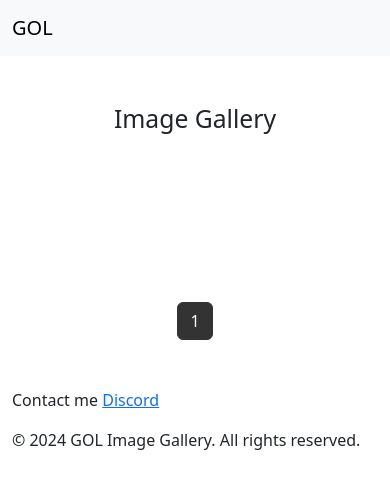
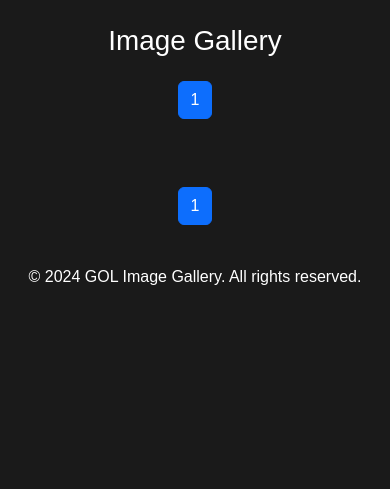
Before and after one commit to VikumKarunathilake/AI-Powered-Image-Gallery, a Flask app: page /gallery in a window 390 px wide. Shown: the top 489 px of the page. Run offline with Flask 3, Linux system fonts and the light colour scheme; data that the repository does not hold is empty; some libraries are stand-ins or nearby versions.

Commit message:
recreate website

```diff
--- a/app.py
+++ b/app.py
@@ -36,7 +36,6 @@ def index():
 
 @app.route('/gallery')
 def gallery():
-    # Pagination logic
     page = request.args.get('page', 1, type=int)
     per_page = 12  # Number of images per page
     offset = (page - 1) * per_page
@@ -45,15 +44,26 @@ def gallery():
         conn = get_db_connection()
         cur = conn.cursor()
         cur.execute('SELECT COUNT(*) FROM images WHERE approved = TRUE;')
-        total_images = cur.fetchone()[0]  # Get total count of images
+        total_images = cur.fetchone()[0]
 
-        cur.execute('SELECT * FROM images WHERE approved = TRUE ORDER BY id LIMIT %s OFFSET %s;', (per_page, offset))
+        cur.execute('''
+            SELECT id, img_id, title, url_viewer, url, display_url,
+                   width, height, size, upload_time, expiration,
+                   filename, mime_type,
+                   (SELECT COUNT(*) FROM likes WHERE image_id = images.id) as likes,
+                   (SELECT COUNT(*) FROM views WHERE image_id = images.id) as views,
+                   (SELECT COUNT(*) FROM comments WHERE image_id = images.id) as comments
+            FROM images
+            WHERE approved = TRUE
+            ORDER BY upload_time DESC
+            LIMIT %s OFFSET %s;
+        ''', (per_page, offset))
         paginated_images = cur.fetchall()
 
         cur.close()
         conn.close()
     except Exception as e:
-        print(f"Error: {e}")  # Debugging line
+        print(f"Error: {e}")
         abort(500, description="An error occurred while accessing the database.")
 
     return render_template('gallery.html', images=paginated_images, page=page,
--- a/templates/gallery.html
+++ b/templates/gallery.html
@@ -4,101 +4,154 @@
 <head>
     <meta charset="UTF-8">
     <meta name="viewport" content="width=device-width, initial-scale=1.0">
-    <title>Image Gallery</title>
-
-    <link href="https://cdn.jsdelivr.net/npm/bootstrap@5.3.0-alpha3/dist/css/bootstrap.min.css" rel="stylesheet">
-
+    <title>GOL Image Gallery</title>
+    <link href="https://cdn.jsdelivr.net/npm/bootstrap@5.3.0-alpha1/dist/css/bootstrap.min.css" rel="stylesheet">
     <style>
-        html {
-            scroll-behavior: smooth;
+        body {
+            background-color: #1a1a1a;
+            color: #ffffff;
+            font-family: Arial, sans-serif;
         }
 
-        .gallery {
-            column-count: 3;
-            column-gap: 20px;
-            padding: 60px 20px;
+        .navbar {
+            background-color: #2a2a2a;
         }
 
-        .gallery div {
-            break-inside: avoid;
-            margin-bottom: 20px;
-            position: relative;
-            /* For captions */
+        .navbar-brand,
+        .nav-link {
+            color: #ffffff !important;
         }
 
-        .gallery img {
-            width: 100%;
-            height: auto;
-            border-radius: 8px;
-            display: block;
-            transition: transform 0.3s ease, opacity 0.3s ease;
-            box-shadow: 0 2px 4px rgba(0, 0, 0, 0.1);
+        .gallery-grid {
+            display: grid;
+            grid-template-columns: repeat(auto-fill, minmax(250px, 1fr));
+            gap: 16px;
+            padding: 16px;
         }
 
-        .gallery img:hover {
-            transform: scale(1.05);
-            opacity: 0.85;
+        .gallery-item {
+            position: relative;
+            overflow: hidden;
+            border-radius: 8px;
+            transition: transform 0.3s ease;
         }
 
-        /* Pagination Highlight */
-        .pagination .page-item.active .page-link {
-            background-color: #333;
-            border-color: #333;
+        .gallery-item:hover {
+            transform: scale(1.05);
         }
 
-        /* Responsive Design */
-        @media (min-width: 1200px) {
-            .gallery {
-                column-count: 3;
-            }
+        .gallery-item img {
+            width: 100%;
+            height: 350px;
+            object-fit: cover;
         }
 
-        @media (max-width: 1200px) and (min-width: 768px) {
-            .gallery {
-                column-count: 2;
-            }
+        .image-info {
+            position: absolute;
+            bottom: 0;
+            left: 0;
+            right: 0;
+            background: rgba(0, 0, 0, 0.7);
+            padding: 10px;
+            opacity: 0;
+            transition: opacity 0.3s ease;
         }
 
-        @media (max-width: 768px) {
-            .gallery {
-                column-count: 1;
+        .gallery-item:hover .image-info {
+            opacity: 1;
         }
+
+        .image-title {
+            font-weight: bold;
+            margin-bottom: 5px;
+        }
+
+        .image-stats {
+            display: flex;
+            justify-content: space-between;
+            font-size: 0.8em;
+        }
+
+        .pagination {
+            justify-content: center;
+            margin-top: 20px;
+        }
+
+        .page-link {
+            color: #ffffff;
+            background-color: #2a2a2a;
+            border-color: #444;
+        }
+
+        .page-link:hover {
+            color: #ffffff;
+            background-color: #444;
+        }
+
+        .modal-content {
+            background-color: #2a2a2a;
+            color: #ffffff;
+        }
+
+        .modal-header,
+        .modal-footer {
+            border-color: #444;
+        }
+
+        .modal-body img {
+            max-width: 100%;
+            height: auto;
+        }
+
+        .modal-backdrop.show {
+            opacity: 0.8;
+            background-color: rgba(0, 0, 0, 0.8);
+        }
+
+        /* Custom modal animations */
+        .modal.fade .modal-dialog {
+            transform: translate(0, -50px);
+            transition: transform 0.3s ease-out;
+        }
+
+        .modal.show .modal-dialog {
+            transform: translate(0, 0);
+        }
+
+        /* Image and modal info styling */
+        .modal-body {
+            padding: 2rem;
+            background-color: #f8f9fa;
+        }
+
+        .modal-info p {
+            font-size: 1.1rem;
+            color: #555;
+        }
+
+        .modal-footer {
+            background-color: #f8f9fa;
+        }
+
+        .btn-primary {
+            background-color: #007bff;
+            border-color: #007bff;
+        }
+
+        .btn-primary:hover {
+            background-color: #0056b3;
+            border-color: #004085;
         }
     </style>
 </head>
 
 <body>
-    <nav class="navbar navbar-expand-lg navbar-light bg-light">
-        <div class="container">
-            <a class="navbar-brand" href="/">GOL</a>
-            <div class="collapse navbar-collapse" id="navbarNav">
-                <ul class="navbar-nav ms-auto">
-                    <li class="nav-item">
-                        <a class="nav-link" href="/">Home</a>
-                    </li>
-                    <li class="nav-item">
-                        <a class="nav-link active" href="/gallery">Gallery</a>
-                    </li>
-                </ul>
-            </div>
-        </div>
-    </nav>
 
-    <div class="container my-5">
-        <center>
-            <h2 class="mb-4">Image Gallery</h2>
-            <div class="gallery">
-                {% for image in images %}
-                <div>
-                    <img src="{{ image[5] | replace('.jpg', '.webp') }}" alt="{{ image[2] }}" loading="lazy"
-                        width="{{ image[6] }}" height="{{ image[7] }}">
-                </div>
-                {% endfor %}
 
-            </div>
-            <center>
-                <nav aria-label="Page navigation" class="mt-4">
-                    <ul class="pagination justify-content-center">
+    <div class="container-fluid">
+        <h1 class="text-center my-4">Image Gallery</h1>
+        <nav aria-label="Page navigation">
+            <ul class="pagination">
                 {% for p in range(1, (total_images // per_page) + 2) %}
                 <li class="page-item {% if p == page %}active{% endif %}">
                     <a class="page-link" href="{{ url_for('gallery', page=p) }}">{{ p }}</a>
@@ -106,21 +159,103 @@
                 {% endfor %}
             </ul>
         </nav>
+        <div class="gallery-grid">
+            {% for image in images %}
+            <div class="gallery-item" data-bs-toggle="modal" data-bs-target="#imageModal"
+                data-filename="{{ image[11] }}" data-filesize="{{ image[8] }}"
+                data-resolution="{{ image[6] }}x{{ image[7] }}" data-url="{{ image[5] | replace('.jpg', '.webp') }}"
+                data-title="{{ image[2] }}">
+                <img src="{{ image[5] | replace('.jpg', '.webp') }}" alt="{{ image[2] }}" loading="lazy">
+                <div class="image-info">
+                    <div class="image-title">{{ image[2] }}</div>
+                    <div class="image-stats">
+                        <span>👍 {{ image[6] }}</span>
+                        <span>👁️ {{ image[7] }}</span>
+                        <span>💬 {{ image[8] }}</span>
                     </div>
-    <footer id="contact">
-        <div class="container">
-            <p>Contact me <a href="https://discord.com/users/781158548364853270">Discord</a></p>
-            <p>&copy; 2024 GOL Image Gallery. All rights reserved.</p>
                 </div>
+            </div>
+            {% endfor %}
+        </div>
+
+        <!-- ... (pagination code remains the same) ... -->
+    </div>
+
+    <!-- Image Modal -->
+    <div class="modal fade" id="imageModal" tabindex="-1" aria-labelledby="imageModalLabel" aria-hidden="true">
+        <div class="modal-dialog modal-lg modal-dialog-centered">
+            <div class="modal-content">
+                <div class="modal-header">
+                    <h5 class="modal-title" id="imageModalLabel">Image Preview</h5>
+                    <button type="button" class="btn-close" data-bs-dismiss="modal" aria-label="Close"></button>
+                </div>
+                <div class="modal-body text-center">
+                    <img src="" alt="Full size image" id="modalImage" class="img-fluid mb-3 rounded shadow-lg"
+                        style="max-height: 60vh;">
+                    <div class="modal-info mt-3">
+                        <p><strong>File Name:</strong> <span id="fileName"></span></p>
+                        <p><strong>File Size:</strong> <span id="fileSize"></span></p>
+                        <p><strong>Resolution:</strong> <span id="resolution"></span></p>
+                    </div>
+                </div>
+                <div class="modal-footer justify-content-center">
+                    <a href="#" class="btn btn-primary btn-lg shadow-sm" id="downloadBtn" download>
+                        <i class="bi bi-download"></i> Download Image
+                    </a>
+                </div>
+            </div>
+        </div>
+    </div>
+
+    <nav aria-label="Page navigation">
+        <ul class="pagination">
+            {% for p in range(1, (total_images // per_page) + 2) %}
+            <li class="page-item {% if p == page %}active{% endif %}">
+                <a class="page-link" href="{{ url_for('gallery', page=p) }}">{{ p }}</a>
+            </li>
+            {% endfor %}
+        </ul>
+    </nav>
+    <footer class="text-center py-4">
+        <p>© 2024 GOL Image Gallery. All rights reserved.</p>
     </footer>
-    <script src="https://cdn.jsdelivr.net/npm/bootstrap@5.3.0-alpha3/dist/js/bootstrap.bundle.min.js"></script>
+
+    <script src="https://cdn.jsdelivr.net/npm/bootstrap@5.3.0-alpha1/dist/js/bootstrap.bundle.min.js"></script>
     <script>
-        document.querySelectorAll('.page-link').forEach(link => {
-            link.addEventListener('click', function () {
-                window.scrollTo({ top: 0, behavior: 'smooth' });
+        document.addEventListener('DOMContentLoaded', function () {
+            var imageModal = document.getElementById('imageModal');
+            imageModal.addEventListener('show.bs.modal', function (event) {
+                var button = event.relatedTarget;
+                var filename = button.getAttribute('data-filename');
+                var filesize = button.getAttribute('data-filesize');
+                var resolution = button.getAttribute('data-resolution');
+                var url = button.getAttribute('data-url');
+                var title = button.getAttribute('data-title');
+
+                var modalTitle = imageModal.querySelector('.modal-title');
+                var modalImage = document.getElementById('modalImage');
+                var fileNameSpan = document.getElementById('fileName');
+                var fileSizeSpan = document.getElementById('fileSize');
+                var resolutionSpan = document.getElementById('resolution');
+                var downloadBtn = document.getElementById('downloadBtn');
+
+                modalTitle.textContent = title;
+                modalImage.src = url;
+                modalImage.alt = title;
+                fileNameSpan.textContent = filename;
+                fileSizeSpan.textContent = formatFileSize(filesize);
+                resolutionSpan.textContent = resolution;
+                downloadBtn.href = url;
+                downloadBtn.download = filename;
             });
         });
 
+        function formatFileSize(bytes) {
+            if (bytes < 1024) return bytes + ' bytes';
+            else if (bytes < 1048576) return (bytes / 1024).toFixed(2) + ' KB';
+            else if (bytes < 1073741824) return (bytes / 1048576).toFixed(2) + ' MB';
+            else return (bytes / 1073741824).toFixed(2) + ' GB';
+        }
     </script>
 </body>
 
```
Also changed, not shown: api.json (added, +65 -0 lines). Lines whose indentation alone changed are shown as unchanged.
